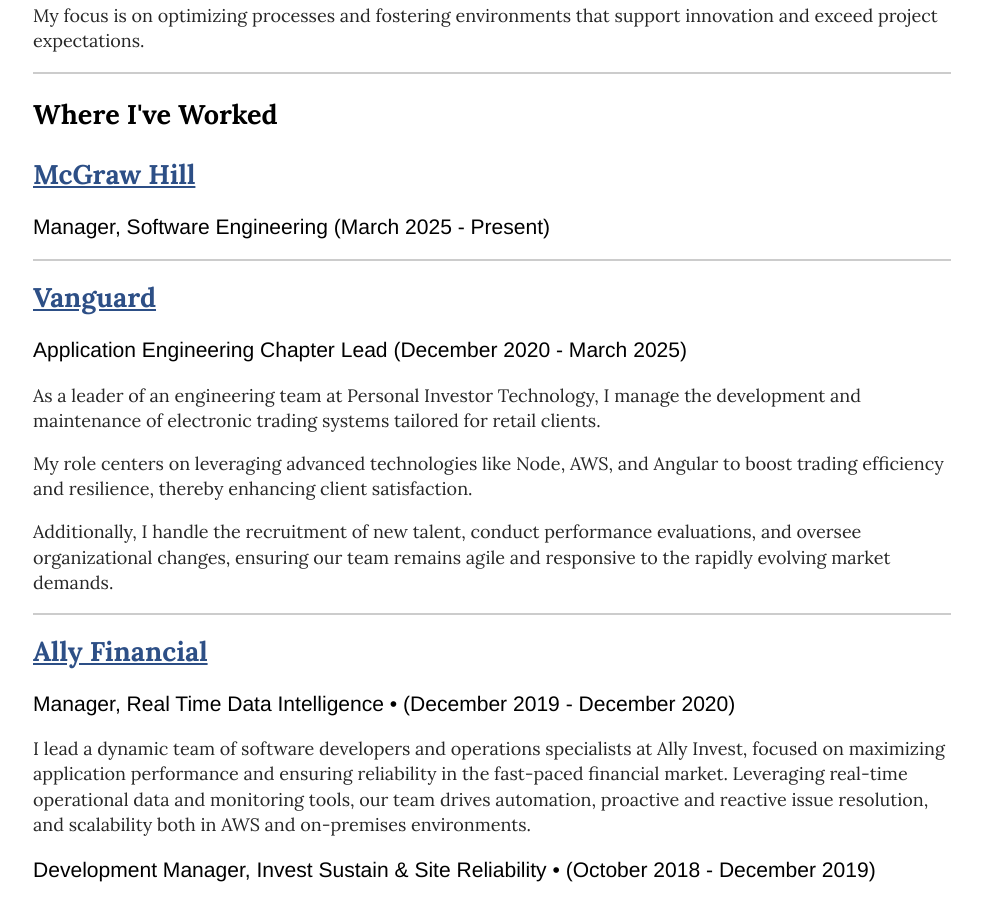
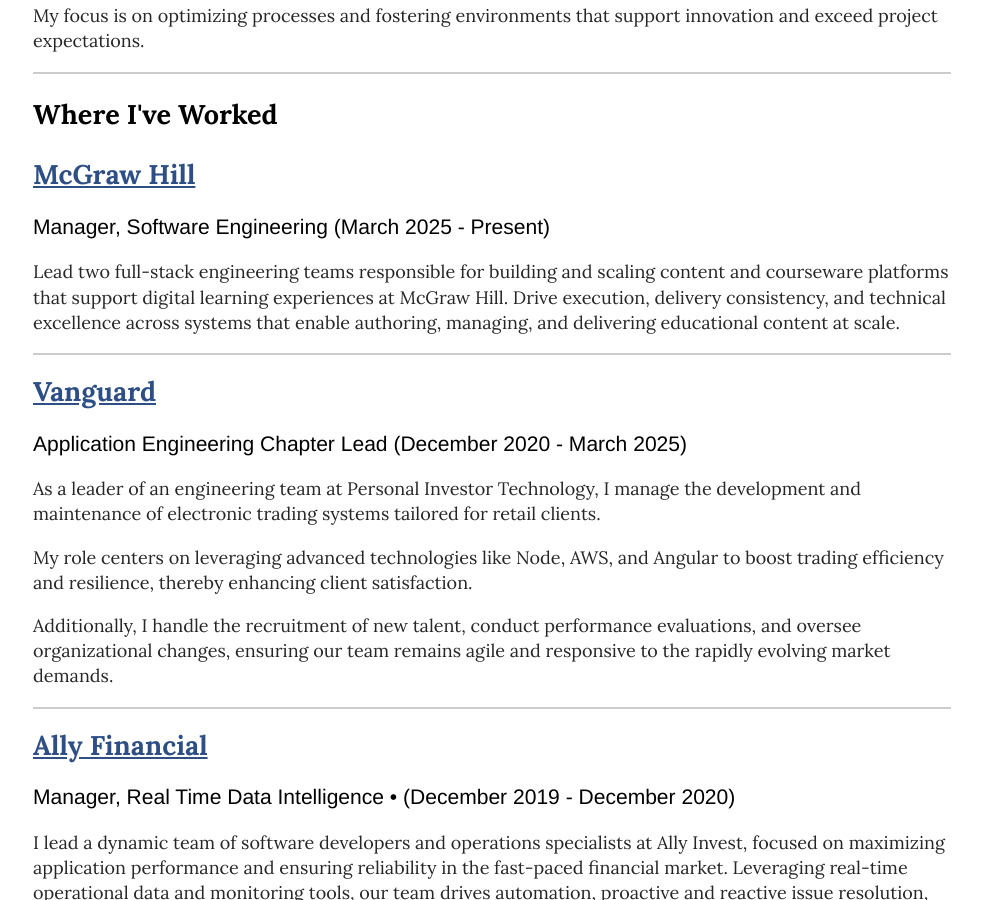
Before and after one commit to ThomasLomas/thomaslomas.github.io, a Jekyll site: the page built from index.html, in a window 1280 px wide and 900 px high, scrolled down 355 px. Shown: the whole window, without its empty margins (148-1130 px from the left). Built offline with Jekyll 4.4.1, drawn with Linux system fonts in a browser that asks for light colours.

Commit message:
Update index.html
Update MH job desc

```diff
--- a/index.html
+++ b/index.html
@@ -16,6 +16,7 @@
   <h2><a href="https://www.mheducation.com/" rel="noopener noreferrer" target="_blank">McGraw Hill</a></h2>
 
   <h3>Manager, Software Engineering (March 2025 - Present)</h3>
+  <p>Lead two full-stack engineering teams responsible for building and scaling content and courseware platforms that support digital learning experiences at McGraw Hill. Drive execution, delivery consistency, and technical excellence across systems that enable authoring, managing, and delivering educational content at scale.</p>
 
   <hr />
 
```
